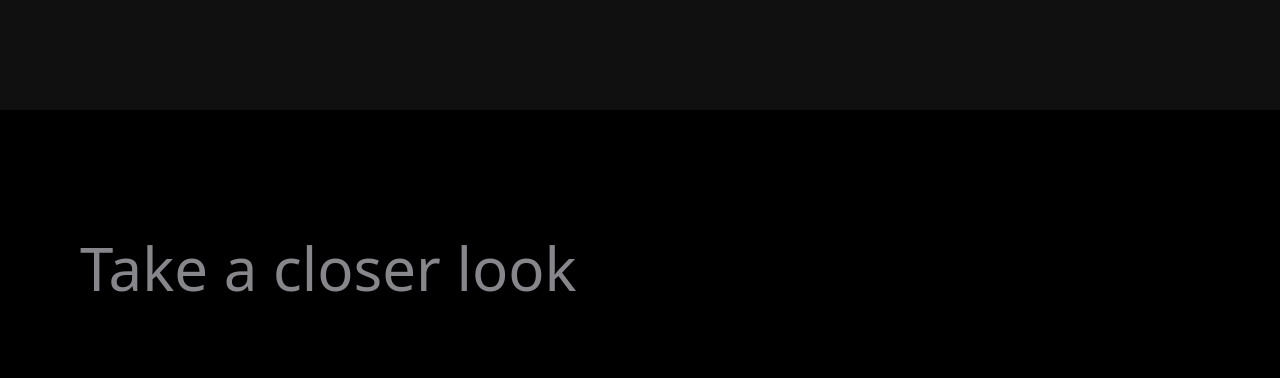
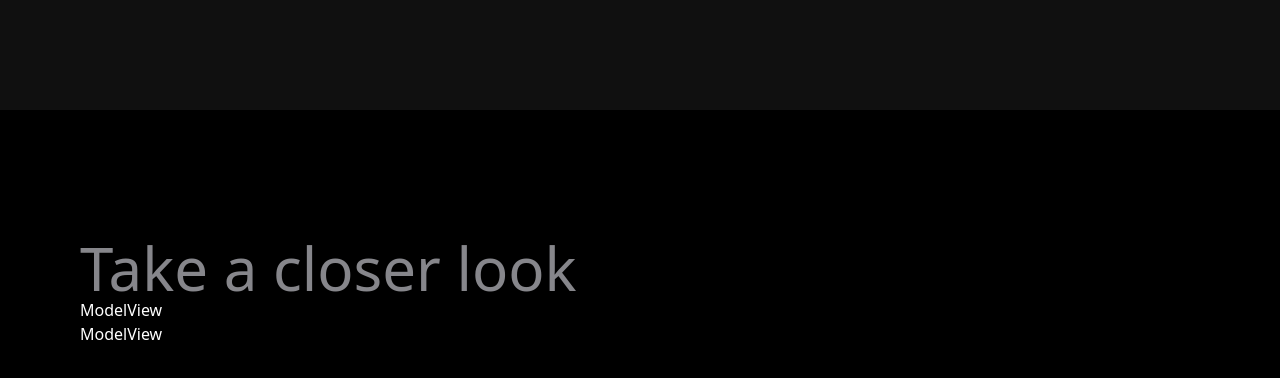
Before and after one commit to ManNjoro/apple_website, a React (Vite) app: page / in a window 1280 px wide. Shown: the part 1670-2048 px from the top of the page. Built offline with nearby package versions, Linux system fonts and the light colour scheme.

Commit message:
Added dependencies and updated package-lock.json and package.json files. Updated Model.jsx component to use new dependencies and features.

```diff
--- a/package.json
+++ b/package.json
@@ -11,11 +11,14 @@
   },
   "dependencies": {
     "@gsap/react": "^2.1.2",
+    "@react-three/drei": "^10.7.6",
+    "@react-three/fiber": "^9.3.0",
     "@tailwindcss/vite": "^4.1.13",
     "gsap": "^3.13.0",
     "react": "^19.1.1",
     "react-dom": "^19.1.1",
-    "tailwindcss": "^4.1.13"
+    "tailwindcss": "^4.1.13",
+    "three": "^0.180.0"
   },
   "devDependencies": {
     "@eslint/js": "^9.36.0",
--- a/src/components/Model.jsx
+++ b/src/components/Model.jsx
@@ -1,28 +1,66 @@
-import { useGSAP } from '@gsap/react'
-import gsap from 'gsap'
-import React from 'react'
+import { useGSAP } from "@gsap/react";
+import gsap from "gsap";
+import React, { useRef, useState } from "react";
+import ModelView from "./ModelView";
+import { yellowImg } from "../utils";
+import * as THREE from "three";
 
 const Model = () => {
-  useGSAP(() =>{
-    gsap.to('#heading', {
+  const [size, setSize] = useState("small");
+  const [model, setModel] = useState({
+    title: "iPhone 15 Pro in Natural Titanium",
+    color: ["#8F8A81", "#FFE7B9", "#6F6C64"],
+    img: yellowImg,
+  });
+
+  // camera control
+  const cameraControlSmall = useRef();
+  const cameraControlLarge = useRef();
+
+  // model
+  const small = useRef(new THREE.Group());
+  const large = useRef(new THREE.Group());
+
+  // rotation
+  const [smallRotation, setSmallRotation] = useState(0);
+  const [largeRotation, setLargeRotation] = useState(0);
+  useGSAP(() => {
+    gsap.to("#heading", {
       y: 0,
-      opacity: 1
-    })
-  }, [])
+      opacity: 1,
+    });
+  }, []);
   return (
-    <section className='common-padding'>
-      <div className='screen-max-width'>
-        <h1 id='heading' className='section-heading'>
+    <section className="common-padding">
+      <div className="screen-max-width">
+        <h1 id="heading" className="section-heading">
           Take a closer look
         </h1>
-        <div className='flex flex-col items-center mt-5'>
-          <div className='w-full h-[75vh] md:h-[90vh] overflow-hidden relative'>
-
+        <div className="flex flex-col items-center mt-5">
+          <div className="w-full h-[75vh] md:h-[90vh] overflow-hidden relative">
+            <ModelView
+              index={1}
+              groupRef={small}
+              gsapType="view1"
+              controlRef={cameraControlSmall}
+              setRotationState={setSmallRotation}
+              item={model}
+              size={size}
+            />
+            <ModelView
+              index={2}
+              groupRef={large}
+              gsapType="view2"
+              controlRef={cameraControlLarge}
+              setRotationState={setLargeRotation}
+              item={model}
+              size={size}
+            />
           </div>
         </div>
       </div>
     </section>
-  )
-}
+  );
+};
 
-export default Model
+export default Model;
```
Also changed, not shown: 1 other file (tests, documents, lock files or other folders).
